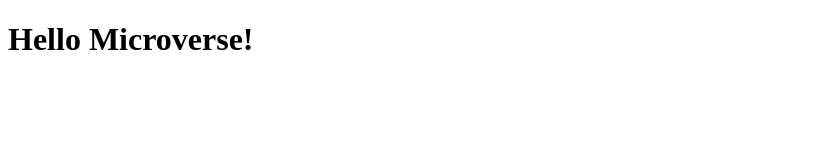
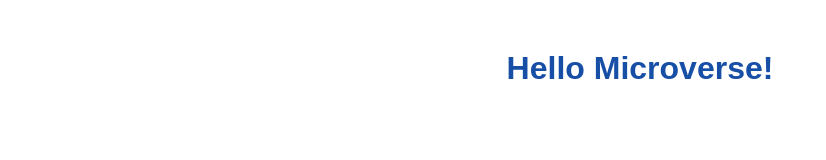
Before and after one commit to RWUBAKWANAYO/Hello-Microverse, a website: page index.html in a window 1280 px wide. Shown: the whole page, without its empty margins (0-826 px from the left). Drawn offline with Linux system fonts and the light colour scheme.

Commit message:
Add css file, update linter by install stylelint

```diff
--- a/index.html
+++ b/index.html
@@ -1,14 +1,13 @@
 <!DOCTYPE html>
 <html lang="en">
-
 	<head>
 		<meta charset="UTF-8" />
 		<meta http-equiv="X-UA-Compatible" content="IE=edge" />
 		<meta name="viewport" content="width=device-width, initial-scale=1.0" />
+		<link rel="stylesheet" href="./style.css" />
 		<title>Hello-Microverse</title>
 	</head>
 	<body>
 		<h1>Hello Microverse!</h1>
 	</body>
-
 </html>
--- a/package.json
+++ b/package.json
@@ -18,6 +18,10 @@
   },
   "homepage": "https://github.com/RWUBAKWANAYO/Hello-Microverse#readme",
   "devDependencies": {
-    "hint": "^6.1.10"
+    "hint": "^6.1.10",
+    "stylelint": "^13.13.1",
+    "stylelint-config-standard": "^21.0.0",
+    "stylelint-csstree-validator": "^1.9.0",
+    "stylelint-scss": "^3.21.0"
   }
 }
--- /dev/null
+++ b/style.css
@@ -0,0 +1,12 @@
+*,
+body {
+  margin: 0;
+  padding: 0;
+}
+
+h1 {
+  margin-top: 50px;
+  color: #174ea6;
+  text-align: center;
+  font-family: sans-serif;
+}
```
Also changed, not shown: 1 other file. Lines whose indentation alone changed are shown as unchanged.
